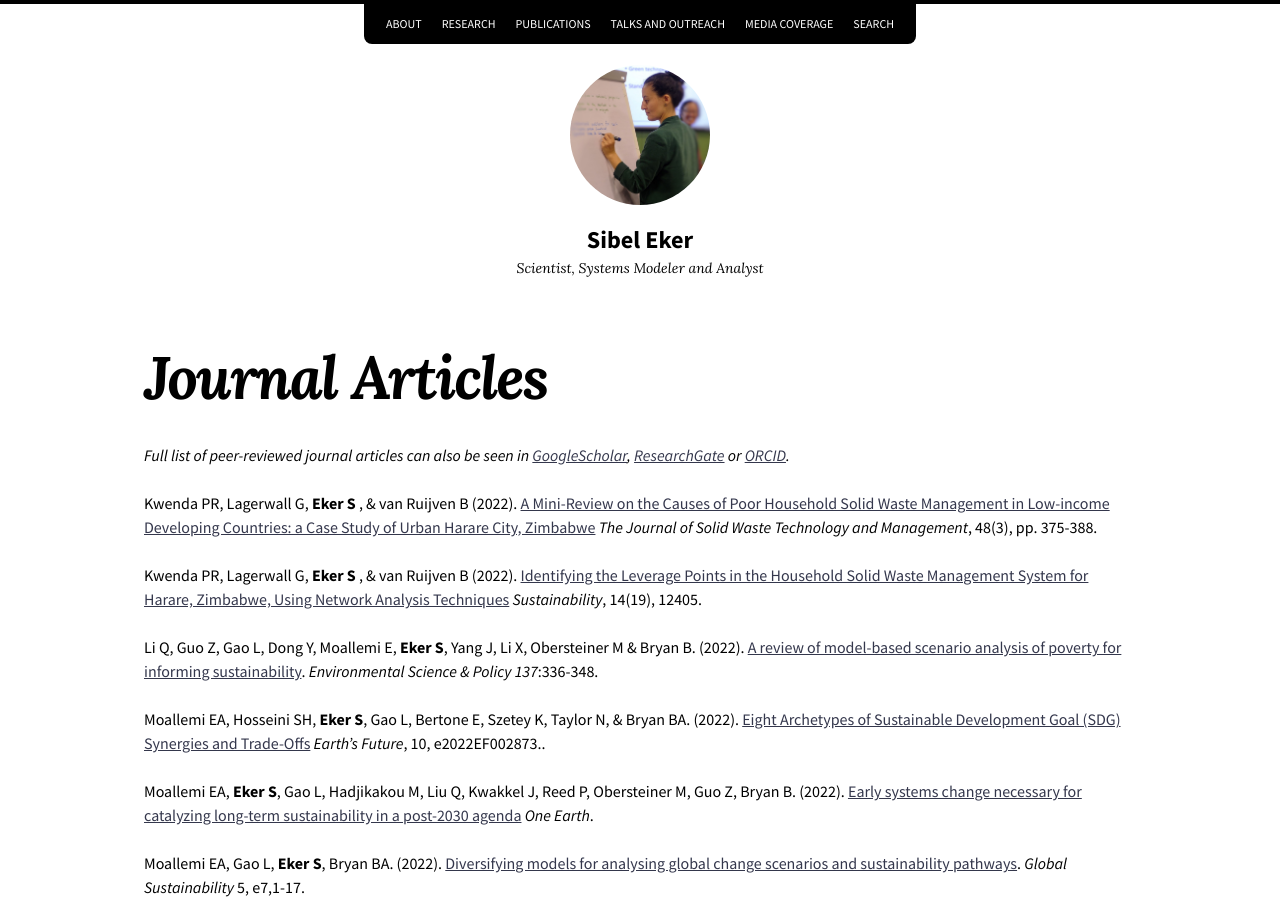
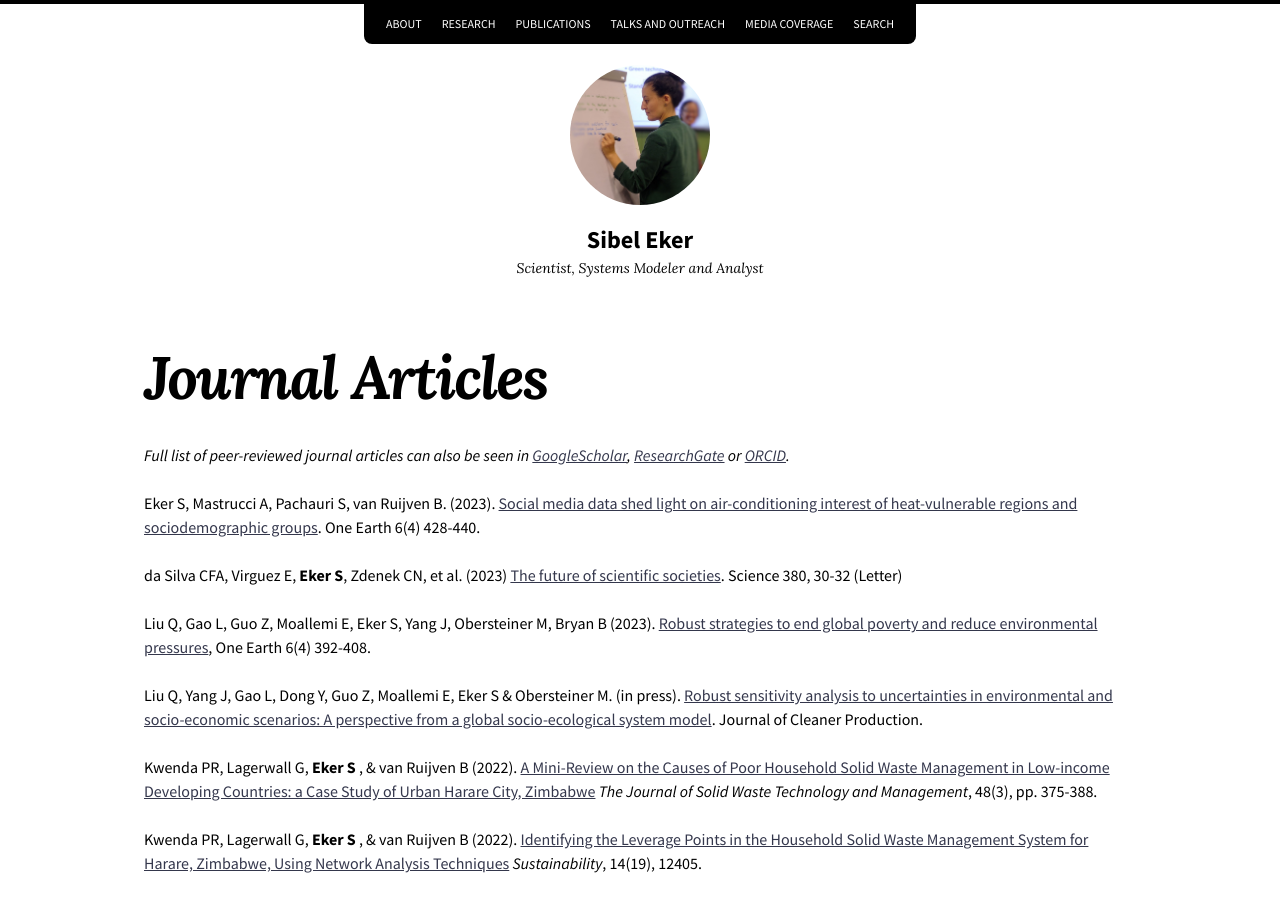
Before and after one commit to sibeleker/sibeleker.github.io, a Jekyll site: the page built from _publications/pubs1.md, in a window 1280 px wide and 900 px high. Built offline with Jekyll 4.4.1, drawn with Linux system fonts in a browser that asks for light colours; nearby versions of some CDN libraries.

Commit message:
cv and pubs

```diff
--- a/_publications/pubs1.md
+++ b/_publications/pubs1.md
@@ -6,6 +6,15 @@ thumbnail: /images/icon_article.jpg
 ---
 
 *Full list of peer-reviewed journal articles can also be seen in [GoogleScholar](https://scholar.google.at/citations?user=F5hvj3QAAAAJ&hl=en), [ResearchGate](https://www.researchgate.net/profile/Sibel_Eker/research) or [ORCID](https://orcid.org/0000-0003-2264-132X).*
+
+Eker S, Mastrucci A, Pachauri S, van Ruijven B. (2023). [Social media data shed light on air-conditioning interest of heat-vulnerable regions and sociodemographic groups](https://www.cell.com/one-earth/fulltext/S2590-3322(23)00145-8). One Earth 6(4) 428-440.
+
+da Silva CFA, Virguez E, **Eker S**, Zdenek CN, et al. (2023) [The future of scientific societies](https://www.science.org/doi/full/10.1126/science.adh8182). Science 380, 30-32 (Letter)
+
+Liu Q, Gao L, Guo Z, Moallemi E, Eker S, Yang J, Obersteiner M, Bryan B (2023). [Robust strategies to end global poverty and reduce environmental pressures](https://www.cell.com/one-earth/fulltext/S2590-3322(23)00141-0), One Earth 6(4) 392-408.
+
+Liu Q, Yang J, Gao L, Dong Y, Guo Z, Moallemi E, Eker S & Obersteiner M. (in press). [Robust sensitivity analysis to uncertainties in environmental and socio-economic scenarios: A perspective from a global socio-ecological system model](https://www.sciencedirect.com/science/article/abs/pii/S0959652623014026?via%3Dihub). Journal of Cleaner Production.
+
 
 Kwenda PR, Lagerwall G, **Eker S** , & van Ruijven B (2022). [A Mini-Review on the Causes of Poor Household Solid Waste Management in Low-income Developing Countries: a Case Study of Urban Harare City, Zimbabwe](https://doi.org/10.5276/JSWTM/2022.375) *The Journal of Solid Waste Technology and Management*, 48(3), pp. 375-388.
 
```
Also changed, not shown: about.md (+2 -2 lines), 3 other files.
